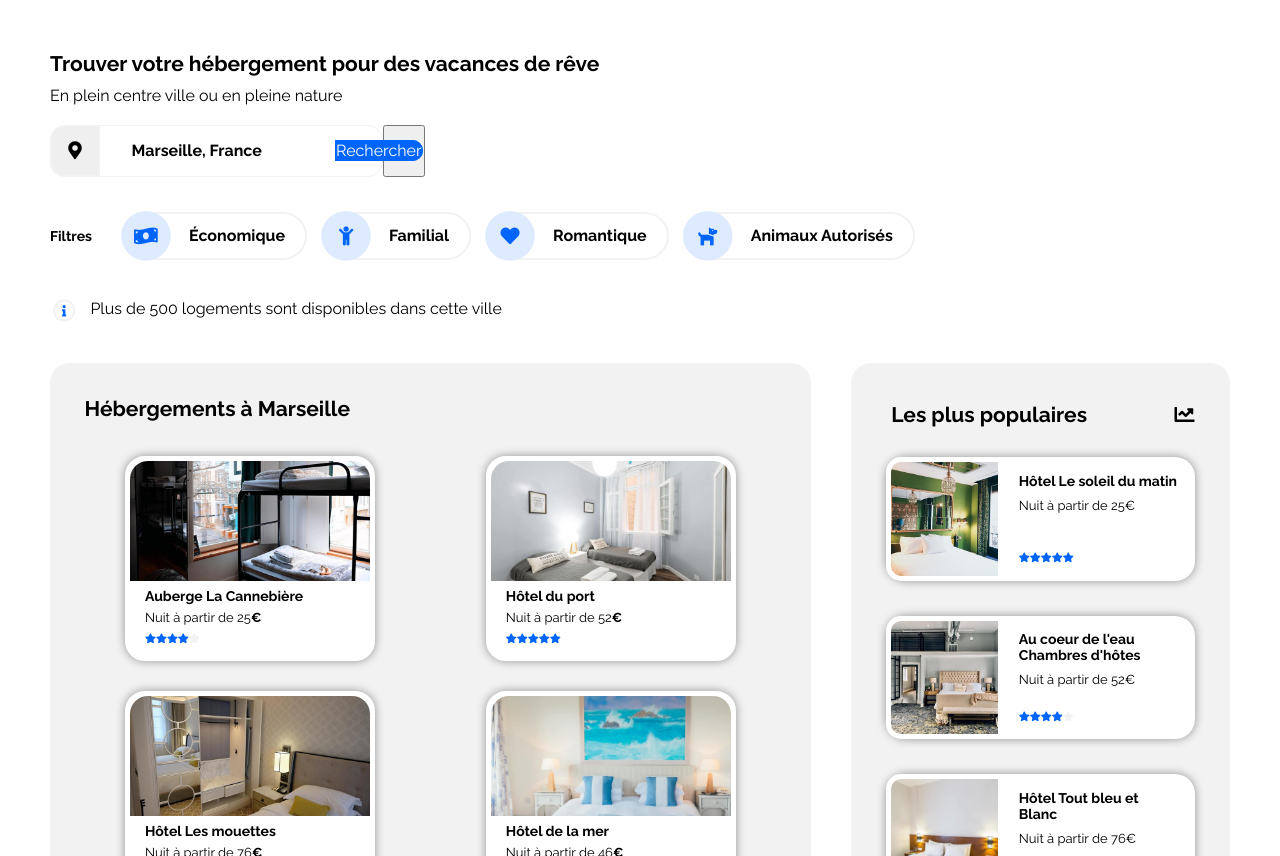
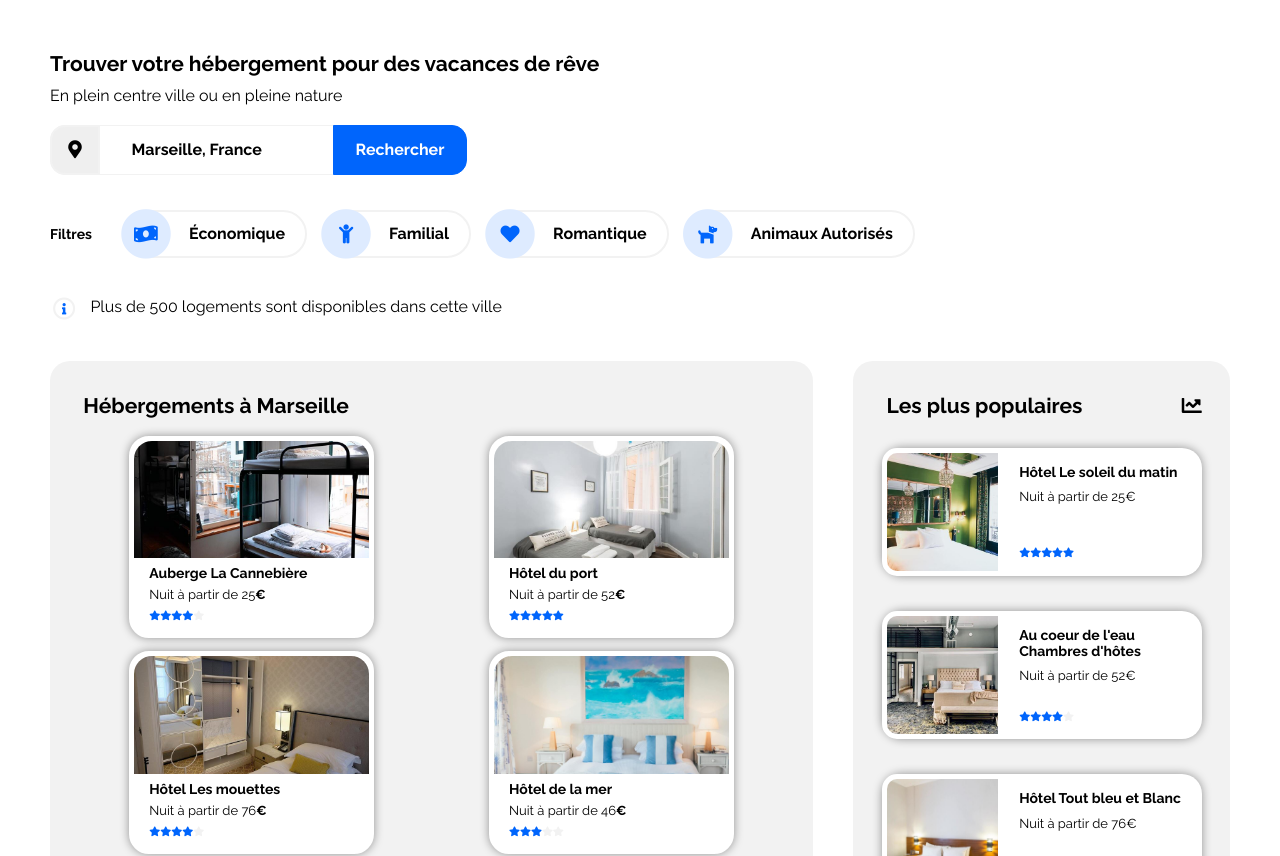
Before and after one commit to sophapojul/P2, a plain HTML site: page index.html in a window 1280 px wide. Shown: the part 96-952 px from the top of the page. Drawn offline with Linux system fonts and the light colour scheme.

Commit message:
bugfix: duplicate code html search button search form and location-list location-item displaying

```diff
--- a/css/style.css
+++ b/css/style.css
@@ -22,7 +22,7 @@ p {
   --blue: #0065fc;
   --blue-light: #deebff;
   --grey: #f2f2f2;
-  --body-content: 1390px;
+  --body-content: 1340px;
   --border-1-grey: 1px solid var(--grey);
   --border-2-grey: 2px solid var(--grey);
   --border-1-blue: 1px solid var(--blue);
@@ -138,21 +138,16 @@ img {
 #form input:focus {
   outline: none;
 }
-.desktop-search {
+.btn-search {
   flex: 0 0 134px;
   margin-left: -50px;
+  font-weight: bold;
   background-color: var(--blue);
   color: #fff;
   border: var(--border-1-blue);
   border-radius: 0 15px 15px 0;
 }
 .mobile-search {
-  flex: 0 0 50px;
-  margin-left: -50px;
-  background-color: var(--blue);
-  color: #fff;
-  border: var(--border-1-blue);
-  border-radius: 15px;
   display: none;
 }
 .fa-search {
@@ -290,17 +285,20 @@ img {
   flex-basis: calc(var(--body-content) * 2 / 3 - (40px / 2));
   display: flex;
   flex-direction: column;
-  gap: 30px;
+  gap: 1vw;
   background-color: var(--grey);
-  padding: 2.5%;
+  padding: 2.4%;
   border-radius: 20px;
 }
 .location-list {
   display: flex;
   justify-content: space-around;
   flex-wrap: wrap;
-  gap: 30px;
-  padding: 0 5px;
+  gap: 1vw;
+  padding: 0;
+}
+.location-item {
+  flex-basis: 245px;
 }
 .location-item > a {
   display: flex;
@@ -354,7 +352,7 @@ img {
   flex-direction: column;
   gap: 25px;
   background-color: var(--grey);
-  padding: 3%;
+  padding: 2.4%;
   border-radius: 20px;
 }
 #popular-title {
@@ -614,6 +612,14 @@ img {
   .mobile-search {
     display: inline-block;
   }
+  .btn-search {
+    flex: 0 0 50px;
+    margin-left: -50px;
+    background-color: var(--blue);
+    color: #fff;
+    border: var(--border-1-blue);
+    border-radius: 15px;
+  }
   /*
   ###############################################
   # Hosting < 768
@@ -766,4 +772,7 @@ img {
   .small-card-list article {
     width: 100%;
   }
+  #form input {
+    font-size: clamp(0.75rem, 0.2203rem + 3.3898vw, 1rem);
+  }
 }
```
